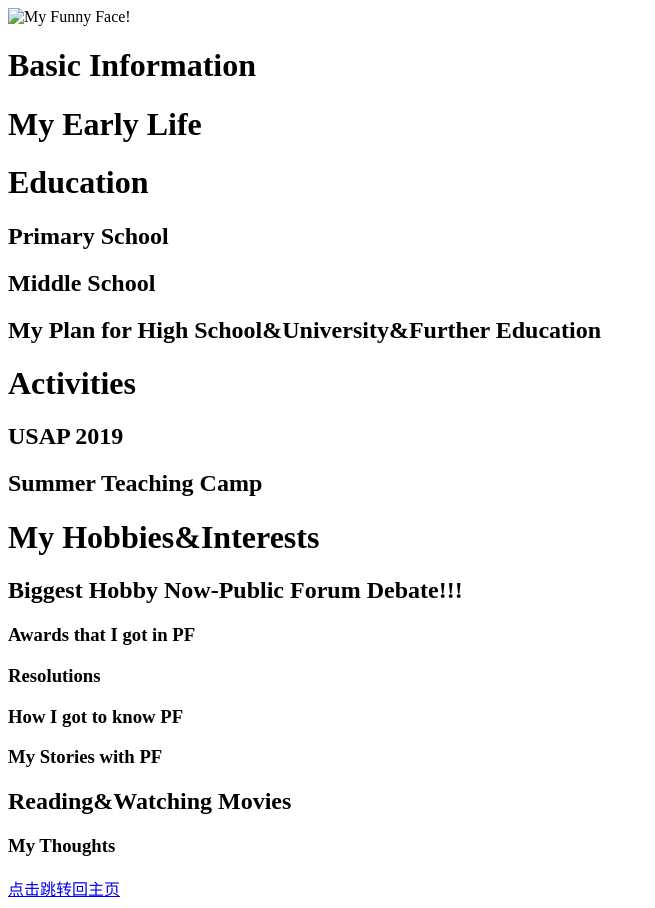
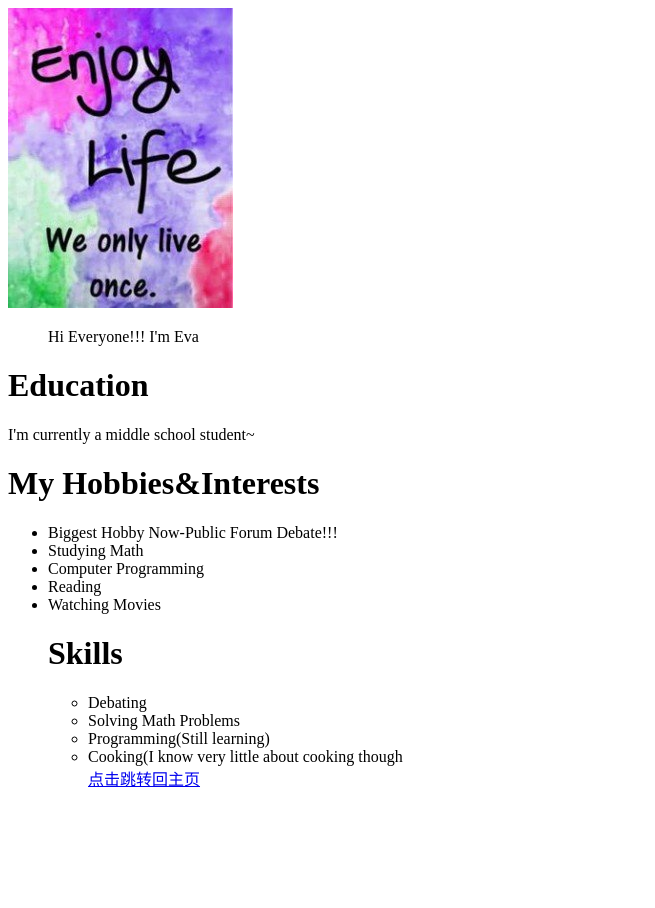
Before and after one commit to DebaterEva/DebaterEva.github.io, a plain HTML site: page about.html in a window 1280 px wide. Shown: the whole page, without its empty margins (0-655 px from the left). After the commit the page ends 806 px from the top, so only its background shows below. Drawn offline with Linux system fonts and the light colour scheme.

Commit message:
About Me
修改了一下

```diff
--- a/about.html
+++ b/about.html
@@ -8,27 +8,27 @@
 <body>
     <div id="UpperBox">
       <div id="PictureBox"></div>
-        <img src="My Funny Face.jpg" alt="My Funny Face!">
+        <img src="ProfilePicture.jpg" alt="My Funny Face!">
       <div id="ProfileBox"></div>
-        <h1>Basic Information</h1>
+        <ul>
+          <l1>Hi Everyone!!! I'm Eva</l1>
     </div>
     <div id="LowerBox"></div>
-      <h1>My Early Life</h1>
       <h1>Education</h1>
-      <h2>Primary School</h2>
-      <h2>Middle School</h2>
-      <h2>My Plan for High School&University&Further Education</h2>
-      <h1>Activities</h1>
-      <h2>USAP 2019</h2>
-      <h2>Summer Teaching Camp</h2>
+      I'm currently a middle school student~
       <h1>My Hobbies&Interests</h1>
-      <h2>Biggest Hobby Now-Public Forum Debate!!!</h2>
-      <h3>Awards that I got in PF</h3>
-      <h3>Resolutions</h3>
-      <h3>How I got to know PF</h3>
-      <h3>My Stories with PF</h3>
-      <h2>Reading&Watching Movies</h2>
-      <h3>My Thoughts</h3>
+      <ul>
+        <li>Biggest Hobby Now-Public Forum Debate!!!</li>
+        <li>Studying Math</li>
+        <li>Computer Programming</li>
+        <li>Reading</li>
+        <li>Watching Movies</li>
+      <h1>Skills</h1>
+      <ul>
+        <li>Debating</li>
+        <li>Solving Math Problems</li>
+        <li>Programming(Still learning)</li>
+        <li>Cooking(I know very little about cooking though</li>
       <a href="index.html">点击跳转回主页</a>
   <body>
   </html>
```
Also changed, not shown: My Funny Face.jpg (added), ProfilePicture.jpg (added).
